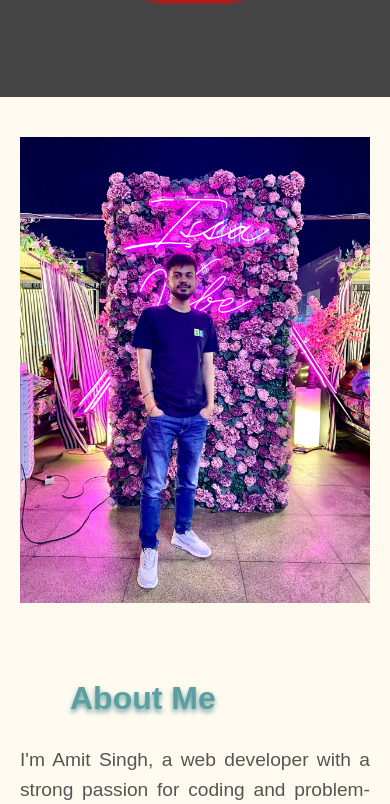
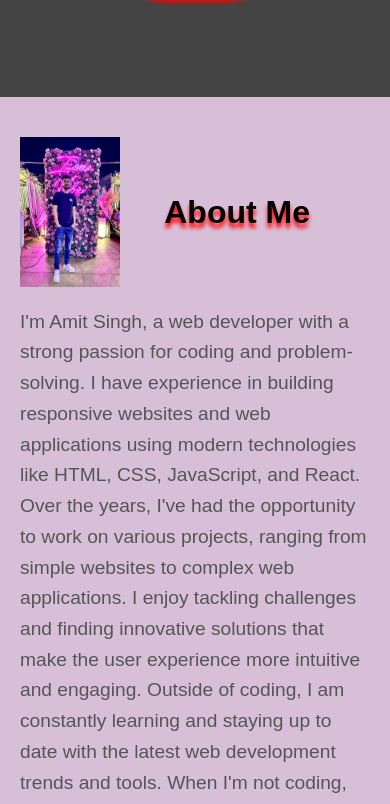
Before and after one commit to Amit97-dotcom/My-Portfolio, a plain HTML site: page index.html in a window 390 px wide. Shown: the part 626-1430 px from the top of the page. Drawn offline with Linux system fonts and the light colour scheme.

Commit message:
change background color

```diff
--- a/style.css
+++ b/style.css
@@ -69,7 +69,7 @@ display: none;
 
 .dropdown{
 display: none;
-position: absolute;
+position: fixed;
 right: 2rem;
 top: 60px;
 width: 200px;
@@ -683,17 +683,27 @@ footer p {
         flex-direction: column;
         padding: 40px 20px;
         height: auto;
+        background-color:thistle;
     }
 
     #aboutimg {
-        width: 100%;
-        height: auto;
+        width: 100px;
+        height: 150px;
         margin-bottom: 20px;
     }
 
     #aboutp {
         padding: 0;
-        text-align: justify;
+
+    }
+
+    .Aboutmeh2{
+
+        position: absolute;
+        right: 30px;
+        top: 700pxpx;
+        color:black;
+        text-shadow: 0 5px 4px red;
     }
 
     .skills-container {
```
